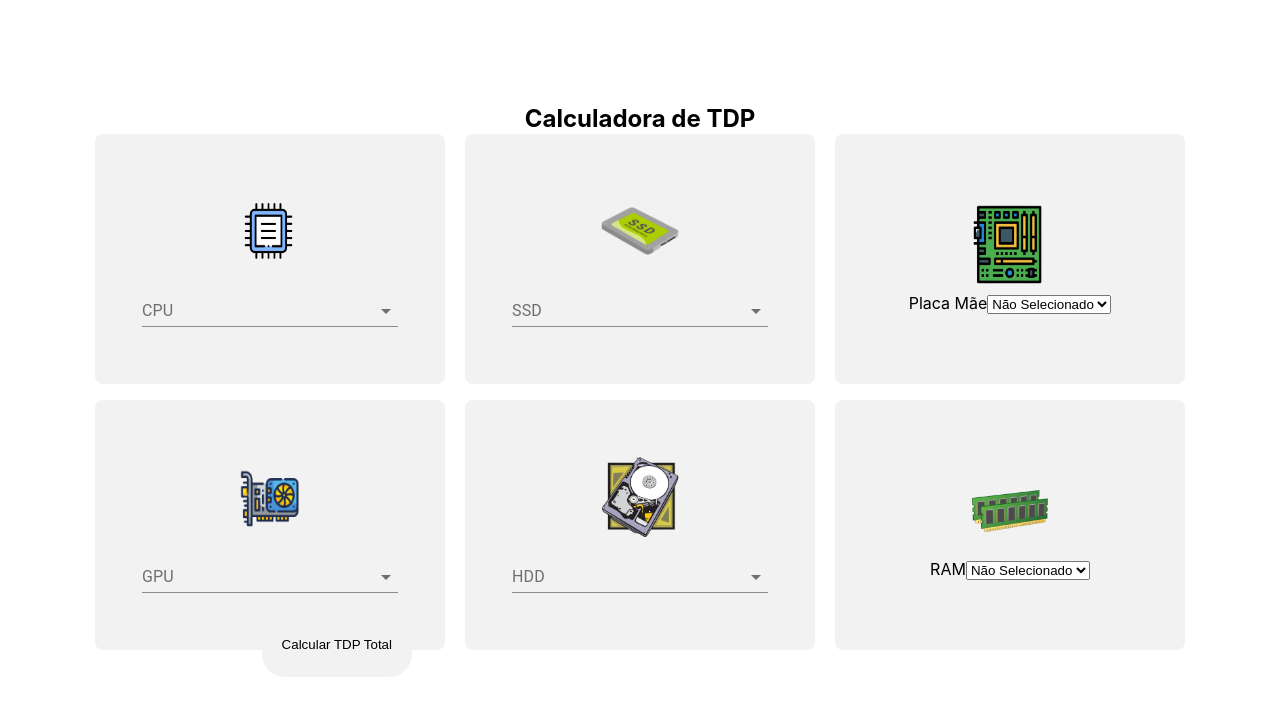
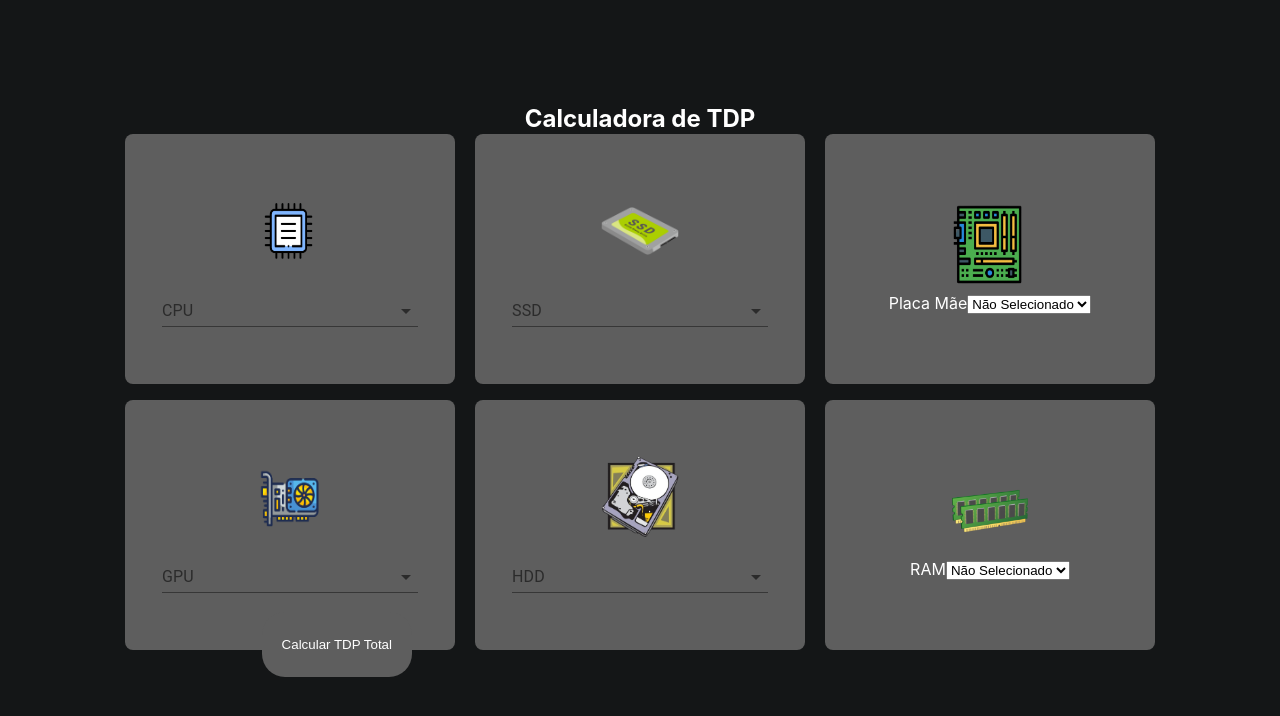
Before and after one commit to tatehira/Front-CalculoTDP, a React (Create React App) app: page / in a window 1280 px wide. Shown: the top 716 px of the page. Built offline with nearby package versions, Linux system fonts and the light colour scheme; the HTML template or start-up script is replaced by a standard one.

Commit message:
update dark

```diff
--- a/src/App.css
+++ b/src/App.css
@@ -1,4 +1,10 @@
 /* App.css */
+
+body {
+  background-color:rgb(20, 22, 23);
+  color: #fff;
+}
+
 .form-heading {
   position: absolute;
   top: 84px;
@@ -6,6 +12,7 @@
   -webkit-transform: translateX(-50%);
   -ms-transform: translateX(-50%);
   transform: translateX(-50%);
+  color: #fff;
 }
 
 .container {
@@ -29,13 +36,13 @@
 }
 
 .field {
-  width: 350px;
+  width: 330px;
   height: 250px;
   display: flex;
   flex-direction: column;
   align-items: center;
   justify-content: center;
-  background-color: #f2f2f2;
+  background-color: #5e5e5e;
   border-radius: 8px;
   margin-bottom: 16px;
 }
@@ -52,28 +59,26 @@
 
 .custom-autocomplete {
   width: 200px; /* Defina a largura desejada aqui */
+  color: #fff;
 }
 
 .rounded-button {
   border-radius: 20px; /* Ajuste o valor do raio conforme necessário */
   padding: 10px 20px; /* Ajuste o preenchimento interno conforme necessário */
-  background-color: #f2f2f2; /* Cor de fundo do botão */
+  background-color: #5e5e5e; /* Cor de fundo do botão */
   border: none; /* Remova a borda se necessário */
   cursor: pointer;
+  color: #fff;
 }
 
 .submit-button {
   border-radius: 23px;
   padding: 25px 20px;
-  background-color: #f2f2f2;
+  background-color: #5e5e5e;
   border: none;
   cursor: pointer;
   position: fixed;
   bottom: 123px;
   right: 868px;
+  color: #fff;
 }
-
-.spaced-field:hover {
-  transform: translateY(-5px); /* Ajuste a distância da levitação conforme necessário */
-  transition: transform 0.3s ease; /* Ajuste a duração e a função de suavização conforme necessário */
-}
```
